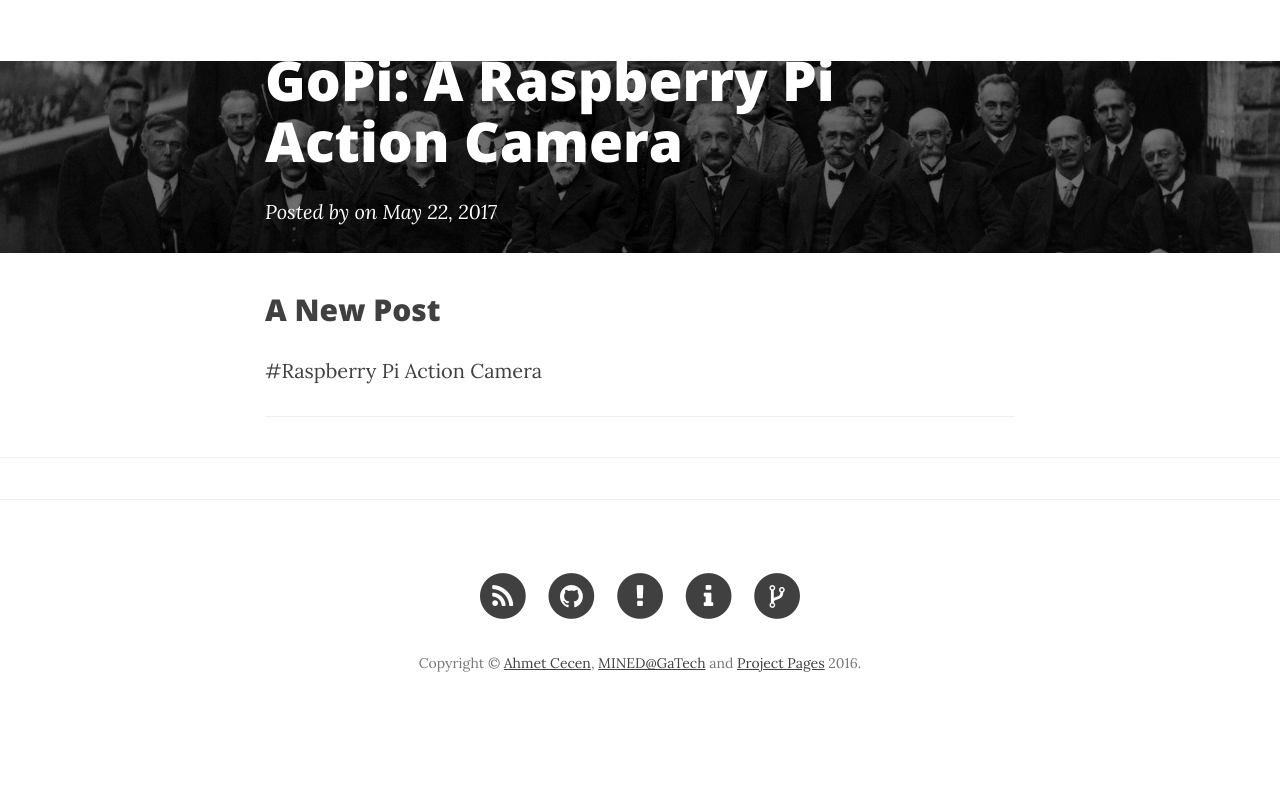
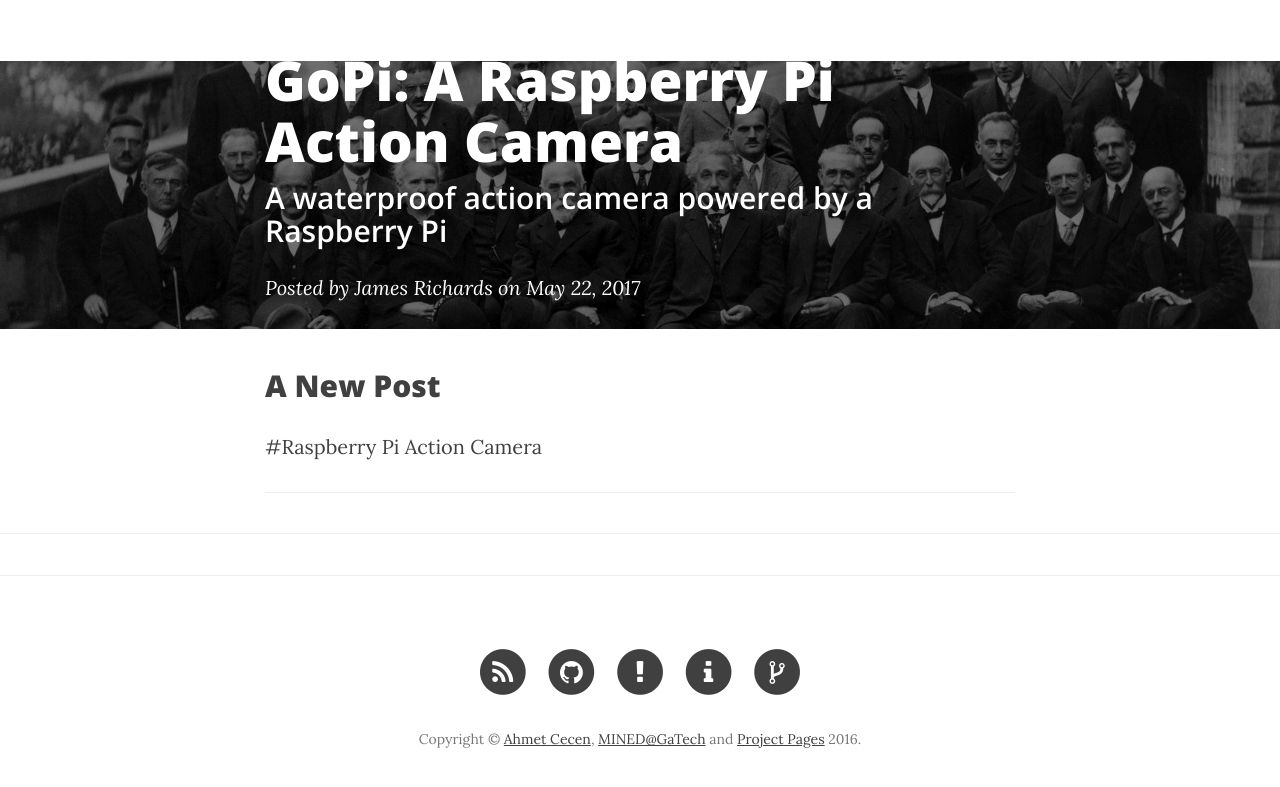
Before and after one commit to Jderrill/Jderrill.github.io, a Jekyll site: the page built from _posts/2017-05-22-gopi-a-raspberry-pi-action-camera.md, in a window 1280 px wide. Shown: the top 787 px of the page. Built offline with Jekyll 4.4.1, drawn with Linux system fonts in a browser that asks for light colours; nearby versions of some CDN libraries; comment, search, counter and statistics services are not loaded.

Commit message:
metadata add to gopi post

```diff
--- a/_posts/2017-05-22-gopi-a-raspberry-pi-action-camera.md
+++ b/_posts/2017-05-22-gopi-a-raspberry-pi-action-camera.md
@@ -2,10 +2,10 @@
 slideinit: "<section markdown=\"1\" data-background=\"http://projectpages.github.io/project-pages/img/slidebackground.png\"><section markdown=\"1\">"
 vertical: "</section><section markdown=\"1\">"
 horizontal: "</section></section><section markdown=\"1\" data-background=\"http://projectpages.github.io/project-pages/img/slidebackground.png\"><section markdown=\"1\">"
-subtitle: ""
+subtitle: A waterproof action camera powered by a Raspberry Pi
 layout: post
-author: ""
-tags: ""
+author: James Richards
+tags: RaspberryPi Electronics DIY
 category: ""
 theme: beige
 trans: cube
@@ -15,6 +15,7 @@
 ---
 
 
+
 ## A New Post
 
 #Raspberry Pi Action Camera
```
